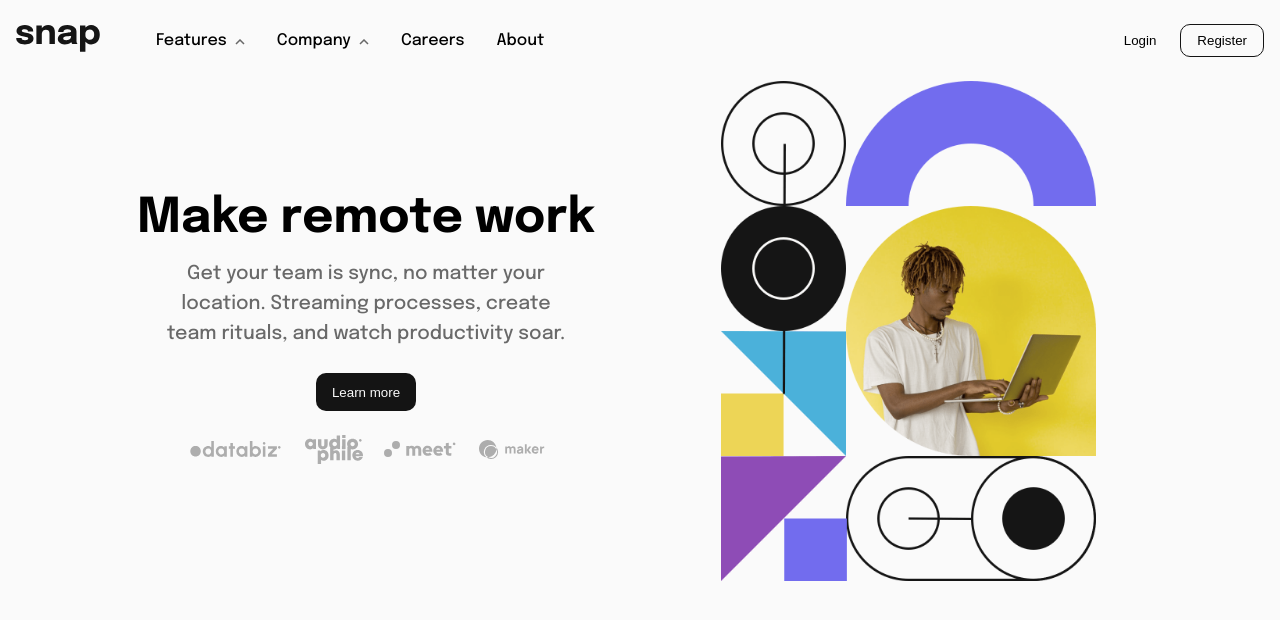
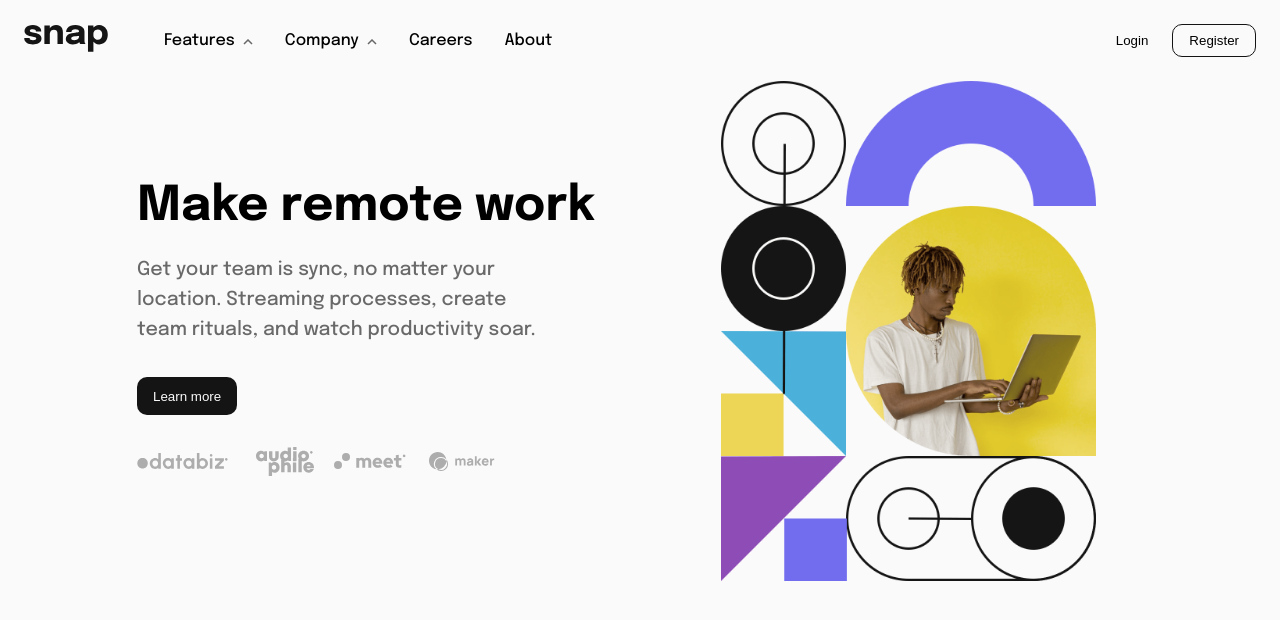
Before and after one commit to Heisdalu/snap-landing-page, a React (Create React App) app: page / in a window 1280 px wide. Shown: the top 620 px of the page. Built offline with nearby package versions, Linux system fonts and the light colour scheme.

Commit message:
basic refactor

```diff
--- a/src/components/Header/Header.module.css
+++ b/src/components/Header/Header.module.css
@@ -18,6 +18,7 @@
   }
   .header {
     gap: 1.5rem;
+    padding: 1rem 1.5rem ;
   }
 
   .desktop--navList {
--- a/src/components/MainContent/Content.module.css
+++ b/src/components/MainContent/Content.module.css
@@ -40,3 +40,11 @@
     height: auto;
     width: 80%;
 }
+
+@media screen and (min-width: 800px) {
+    .content{
+        text-align: left;
+        align-items: flex-start;
+        gap: 1.5rem;
+    }
+}
--- a/src/components/Modal/Modal.module.css
+++ b/src/components/Modal/Modal.module.css
@@ -53,6 +53,6 @@
 
 @media screen and (min-width:800px) {
   .disabled{
-    /* transform: translateX(0); */
+   display: none;
   }
 }
```
